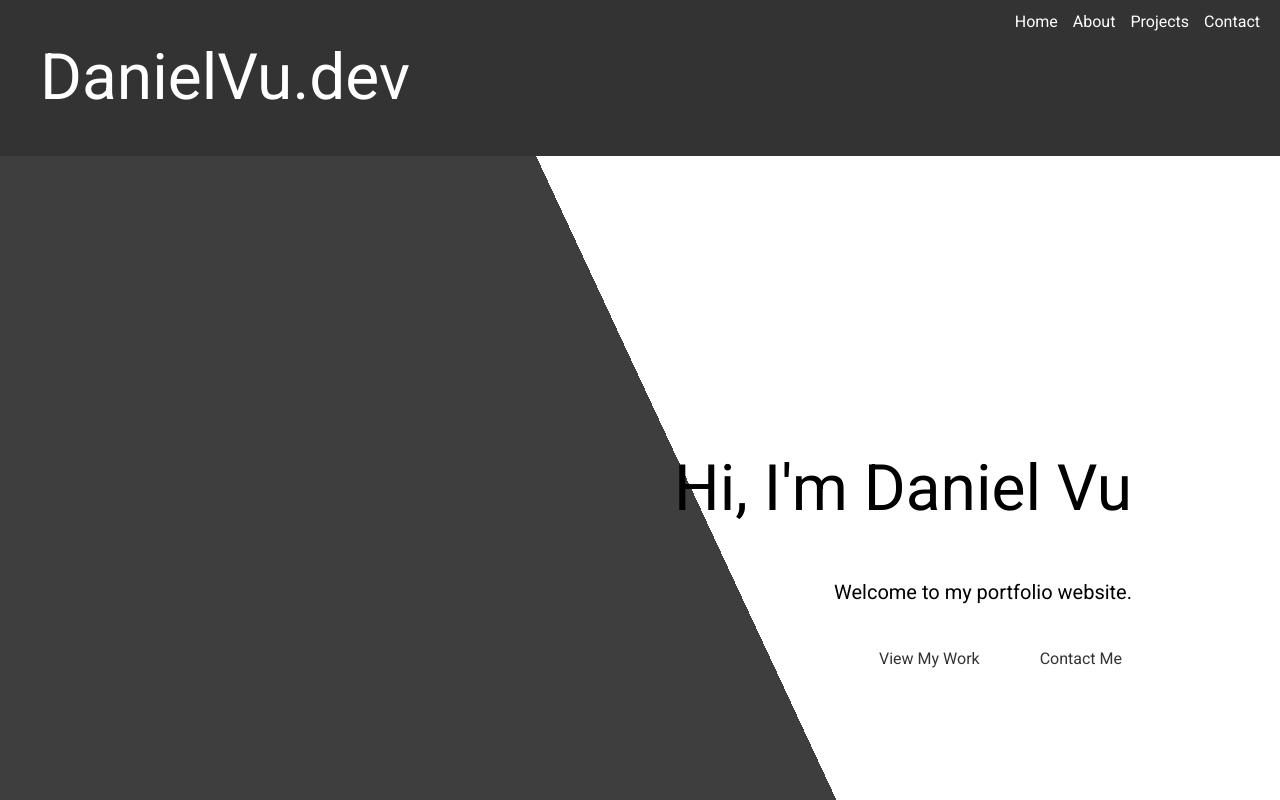
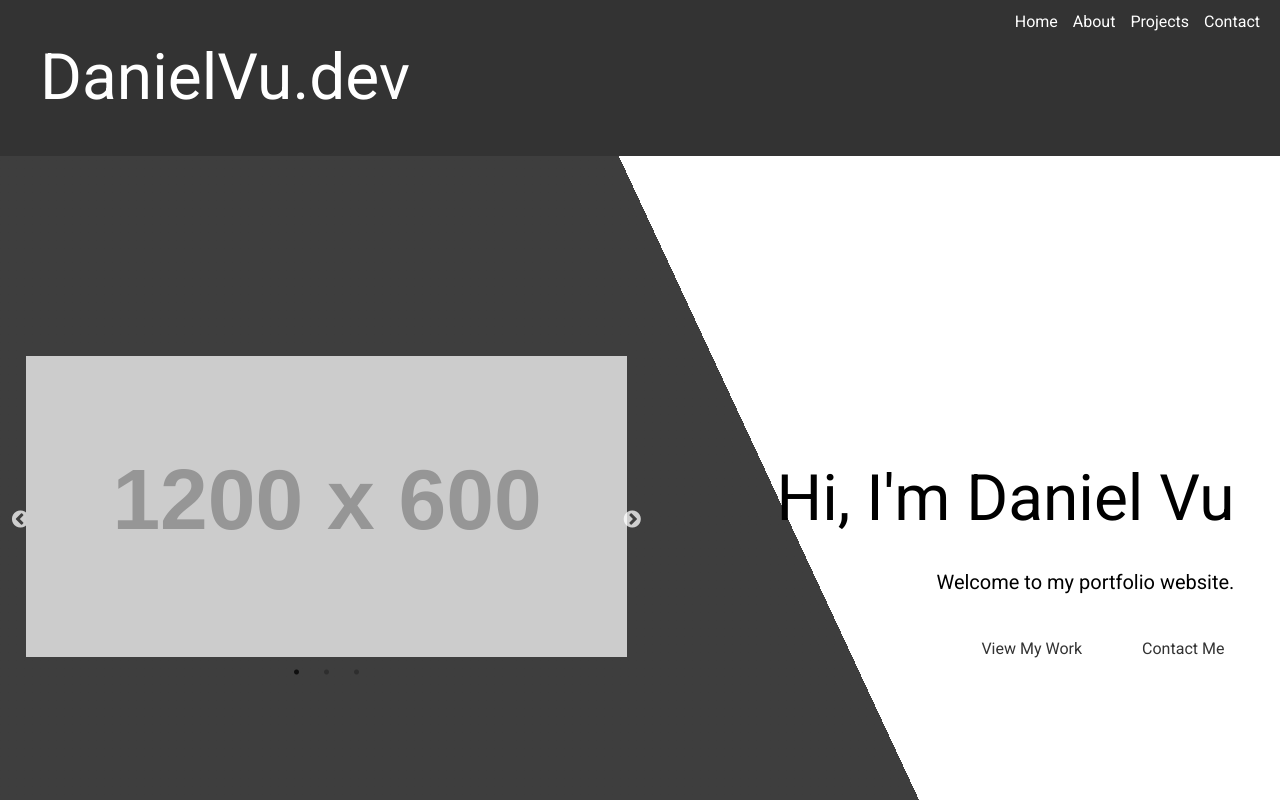
Before and after one commit to danielvu04/vu-dev-website, a React (Create React App) app: page / in a window 1280 px wide. Shown: the top 800 px of the page. Built offline with nearby package versions, Linux system fonts and the light colour scheme.

Commit message:
Slideshow

```diff
--- a/package.json
+++ b/package.json
@@ -10,6 +10,8 @@
     "react": "^18.3.1",
     "react-dom": "^18.3.1",
     "react-scripts": "5.0.1",
+    "react-slick": "^0.30.2",
+    "slick-carousel": "^1.8.1",
     "web-vitals": "^2.1.4"
   },
   "scripts": {
--- a/src/components/Hero.js
+++ b/src/components/Hero.js
@@ -1,14 +1,40 @@
 import React from 'react';
+import Slider from 'react-slick';
 import '../styles/Hero.css';
 
 function Hero() {
+  // Slider settings
+  const settings = {
+    dots: true, // Shows dots below the slideshow
+    infinite: true, // Infinite loop
+    speed: 500, // Transition speed
+    slidesToShow: 1, // Number of slides to show at once
+    slidesToScroll: 1, // Number of slides to scroll at once
+    arrows: true, // Arrows for navigation
+  };
+
   return (
     <section className="hero">
-      <h1>Hi, I'm Daniel Vu</h1>
-      <p>Welcome to my portfolio website.</p>
-      <div>
-        <button>View My Work</button>
-        <button>Contact Me</button>
+      <div className="slideshow-container">
+        <Slider {...settings}>
+          <div>
+            <img src="https://via.placeholder.com/1200x600" alt="Slide 1" />
+          </div>
+          <div>
+            <img src="https://via.placeholder.com/1200x600" alt="Slide 2" />
+          </div>
+          <div>
+            <img src="https://via.placeholder.com/1200x600" alt="Slide 3" />
+          </div>
+        </Slider>
+      </div>
+      <div className="hero-content">
+        <h1>Hi, I'm Daniel Vu</h1>
+        <p>Welcome to my portfolio website.</p>
+        <div>
+          <button>View My Work</button>
+          <button>Contact Me</button>
+        </div>
       </div>
     </section>
   );
--- a/src/index.js
+++ b/src/index.js
@@ -3,6 +3,9 @@ import ReactDOM from 'react-dom/client';
 import './styles/index.css';
 import App from './App';
 import reportWebVitals from './utils/reportWebVitals';
+import 'slick-carousel/slick/slick.css';
+import 'slick-carousel/slick/slick-theme.css';
+
 
 const root = ReactDOM.createRoot(document.getElementById('root'));
 root.render(
--- a/src/styles/Hero.css
+++ b/src/styles/Hero.css
@@ -8,17 +8,35 @@ html {
     padding: 0;
   }
 
-  .hero {
-    height: 100vh; /* Hero occupies full viewport height */
-    display: flex;
-    flex-direction: column;
-    align-items: flex-end;
-    justify-content: center;
-    text-align: right;
-    padding: 0 10vw;
-    background:
-      -webkit-linear-gradient(25deg, rgba(41, 41, 41, 0.9) 55%, rgba(255, 255, 255, 1) 0%);
-  }
+.hero {
+  position: relative;
+  height: 100vh; /* Full viewport height */
+  display: flex;
+  align-items: center;
+  justify-content: space-between; /* Move content to the right */
+  padding: 0.5 5vw; /* Control padding from the left/right */
+  background: -webkit-linear-gradient(25deg, rgba(41, 41, 41, 0.9) 60%, rgba(255, 255, 255, 1) 0%);
+}
+
+.slideshow-container {
+  width: 47%; /* Take up less width */
+  height: 50%; /* Keep slideshow within a reasonable height */
+  margin-left: 2vw; /* Add margin from the left edge */
+}
+
+.slideshow-container img {
+  width: 100%; /* Make the image take up the full width */
+  height: 100%;
+  object-fit: cover; /* Ensure the image covers the whole container */
+}
+
+.hero-content {
+  width: 45%; /* Limit width of content */
+  text-align: right; /* Align text to the right */
+  z-index: 1; /* Keep hero content above the slideshow */
+  padding-right: 2vw; /* Add padding to ensure content doesn’t touch the edge */
+}
+
 
   h1 {
     margin: 20px;
```
Also changed, not shown: 2 other files (tests, documents, lock files or other folders).
